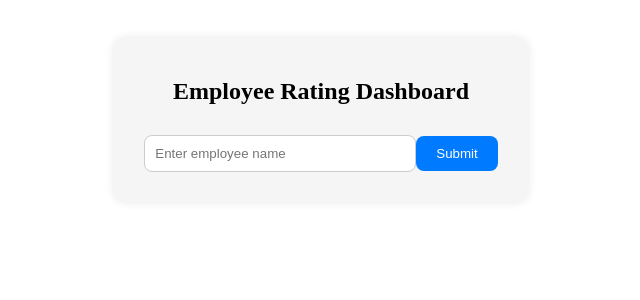
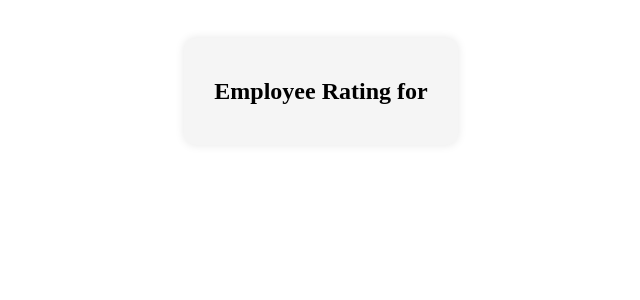
Before and after one commit to Ananya-1706/Employee, an Angular app in the folder employee-rating-dashboard/: page / in a window 1280 px wide. Shown: the top 300 px of the page, without its empty margins (319-959 px from the left). Built offline with nearby package versions, Linux system fonts and the light colour scheme; what @swimlane/ngx-charts would draw is missing.

Commit message:
Update app.component.html

```diff
--- a/employee-rating-dashboard/src/app/app.component.html
+++ b/employee-rating-dashboard/src/app/app.component.html
@@ -1,8 +1,6 @@
 <div class="container">
   <div class="name-box">
-    <h2>Employee Rating Dashboard</h2>
-    <input [(ngModel)]="employeeName" placeholder="Enter employee name" />
-    <button (click)="submitName()">Submit</button>
+    <h2>Employee Rating for {{ employeeName}}</h2>
   </div>
 
   <div class="graph-box" *ngIf="showChart">
@@ -17,7 +15,7 @@
       [roundEdges]="true"
       [showXAxisLabel]="true"
       [showYAxisLabel]="true"
-      [xAxisLabel]="'Month'"
+      [xAxisLabel]="'Parameters'"
       [yAxisLabel]="'Rating'">
     </ngx-charts-bar-vertical-2d>
   </div>
```
